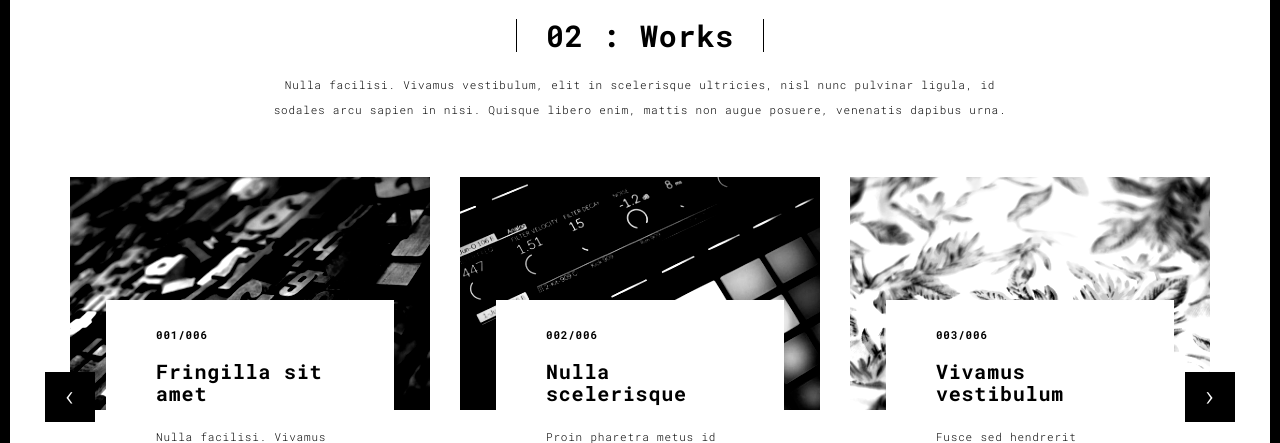
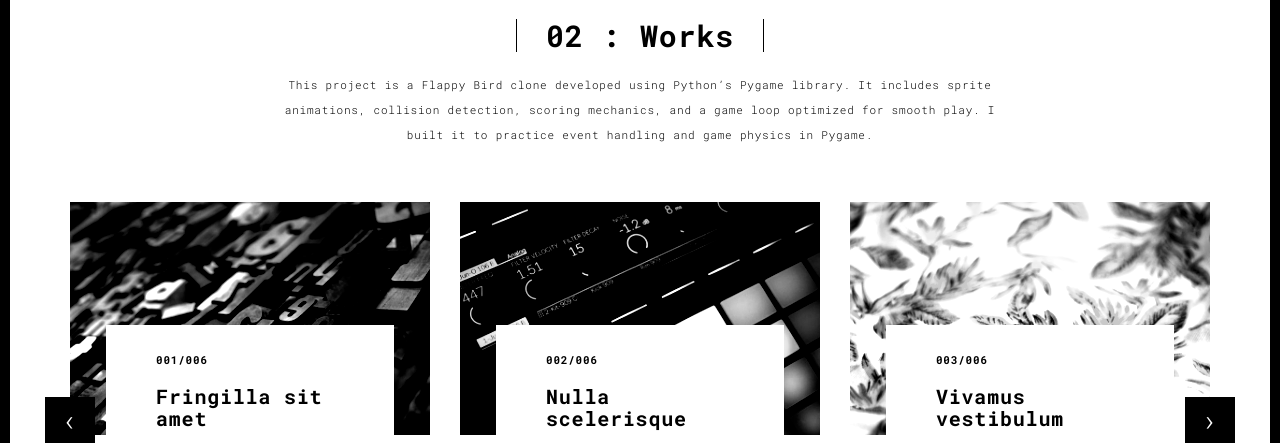
Before and after one commit to deatheaternsinc/portfo, a Flask app: page /works.html in a window 1280 px wide. Shown: the part 90-533 px from the top of the page. Run offline with Flask 3, Linux system fonts and the light colour scheme; some libraries are stand-ins or nearby versions.

Commit message:
Update works.html

```diff
--- a/templates/works.html
+++ b/templates/works.html
@@ -56,7 +56,7 @@
       <div class="col-sm-8 col-sm-offset-2 section-container-spacer">
         <div class="text-center">
           <h1 class="h2">02 : Works</h1>
-          <p>Nulla facilisi. Vivamus vestibulum, elit in scelerisque ultricies, nisl nunc pulvinar ligula, id sodales arcu sapien in nisi. Quisque libero enim, mattis non augue posuere, venenatis dapibus urna.</p>
+          <p>This project is a Flappy Bird clone developed using Python’s Pygame library. It includes sprite animations, collision detection, scoring mechanics, and a game loop optimized for smooth play. I built it to practice event handling and game physics in Pygame.</p>
         </div>
       </div>
 
```
